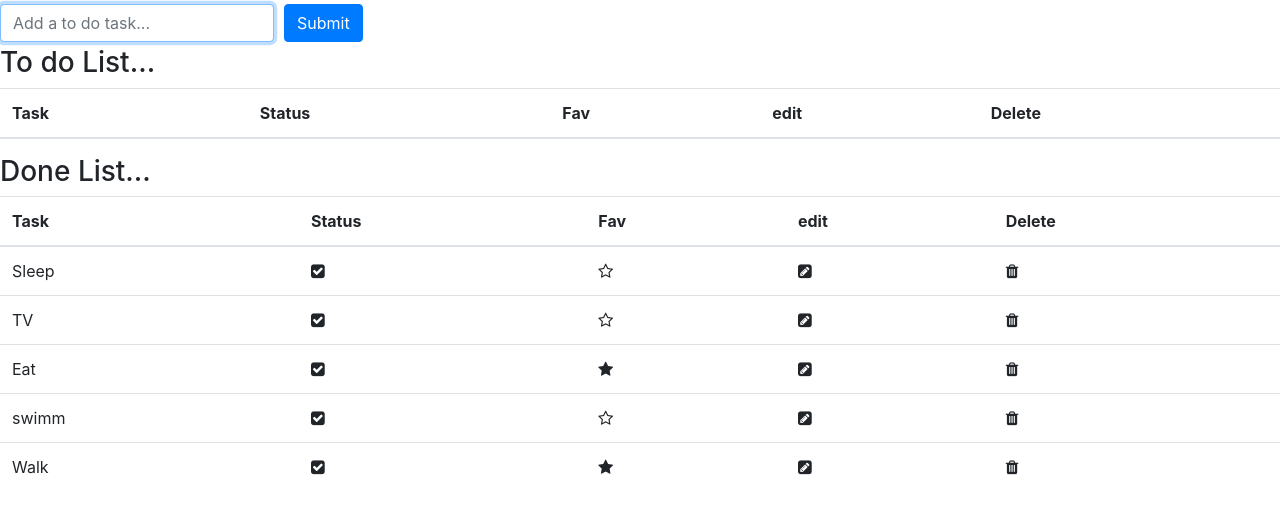
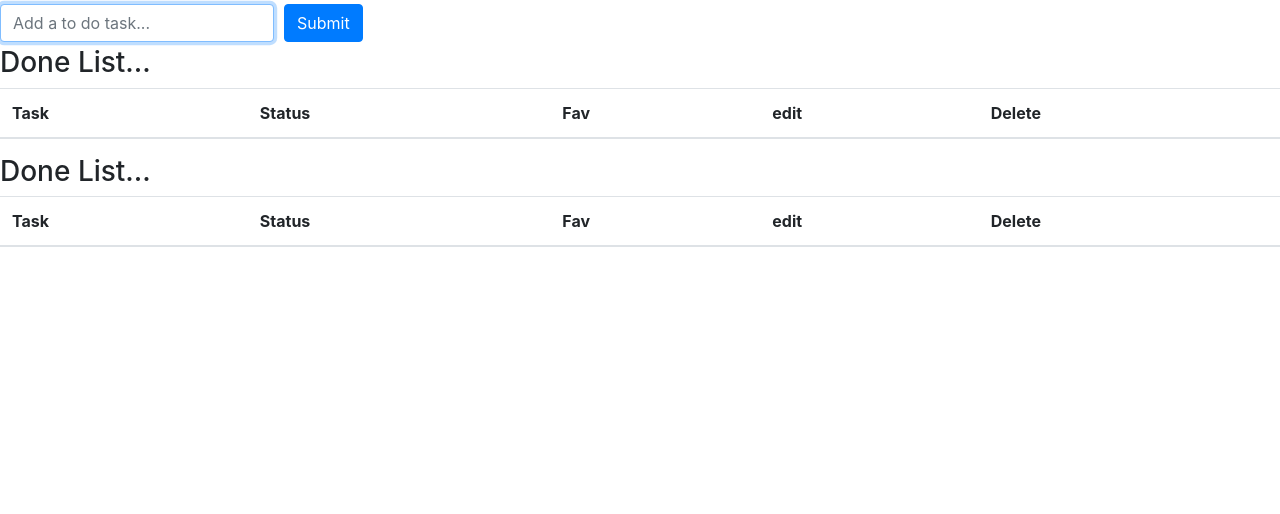
Before and after one commit to edumarg/react-planner-app, a React (Create React App) app: page / in a window 1280 px wide. Shown: the top 514 px of the page. Built offline with nearby package versions, Linux system fonts and the light colour scheme.

Commit message:
reformated code to have only one list component that will render both list

```diff
--- a/src/App.js
+++ b/src/App.js
@@ -1,48 +1,11 @@
 import React, { Component } from "react";
 import "./App.css";
 import AddBar from "./components/addBar";
-import ToDoList from "./components/toDoList";
-import DoneList from "./components/DoneList";
-
-const now = Date.now();
-const now1 = now + 100000;
-const now2 = now1 - 200000;
-const now3 = now1 + 300000;
+import List from "./components/list";
 
 const mockTodoList = [];
+const mockDoneList = [];
 
-const mockDoneList = [
-  {
-    task: "TV",
-    done: true,
-    createdAt: new Date(now),
-    favorite: false,
-  },
-  {
-    task: "Eat",
-    done: true,
-    createdAt: new Date(now),
-    favorite: true,
-  },
-  {
-    task: "swimm",
-    done: true,
-    createdAt: new Date(now1),
-    favorite: false,
-  },
-  {
-    task: "Walk",
-    done: true,
-    createdAt: new Date(now1),
-    favorite: true,
-  },
-  {
-    task: "Sleep",
-    done: true,
-    createdAt: new Date(now2),
-    favorite: false,
-  },
-];
 class App extends Component {
   constructor(props) {
     super(props);
@@ -89,17 +52,33 @@ class App extends Component {
         todoList: newTodoList,
       });
     } else if (task.done) {
-      let newTodoList = [...this.state.doneList];
-      const index = newTodoList.indexOf(task);
-      newTodoList.splice(index, 1);
+      let newDoneList = [...this.state.doneList];
+      const index = newDoneList.indexOf(task);
+      newDoneList.splice(index, 1);
       this.setState({
-        doneList: newTodoList,
+        doneList: newDoneList,
       });
     }
   }
 
   handleFavorite(task) {
     console.log("favorite", task);
+    if (!task.done) {
+      debugger;
+      let newList = [...this.state.todoList];
+      const index = newList.indexOf(task);
+      newList[index] = { ...newList[index] };
+      newList[index].favorite = !newList[index].favorite;
+      let favList = newList
+        .filter((task) => task.favorite)
+        .sort((a, b) => a.createdAt - b.createdAt);
+      let notFavList = newList
+        .filter((task) => !task.favorite)
+        .sort((a, b) => a.createdAt - b.createdAt);
+      const sortedList = [...favList, ...notFavList];
+      this.setState({ todoList: sortedList });
+    } else if (task.done) {
+      debugger;
       let newList = [...this.state.doneList];
       const index = newList.indexOf(task);
       newList[index] = { ...newList[index] };
@@ -114,23 +93,24 @@ class App extends Component {
       console.log("new", newList);
       this.setState({ doneList: newList });
     }
+  }
 
   render() {
     return (
       <React.Fragment>
         <AddBar onNewTask={(newTask) => this.handleNewTask(newTask)}> </AddBar>{" "}
-        <ToDoList
-          todoList={this.state.todoList}
-          onDone={(task) => this.handleMove(task)}
+        <List
+          list={this.state.todoList}
+          onMove={(task) => this.handleMove(task)}
           onDelete={(task) => this.handleDelete(task)}
           onFavorite={(task) => this.handleFavorite(task)}
-        ></ToDoList>{" "}
-        <DoneList
-          doneList={this.state.doneList}
-          onTodo={(task) => this.handleMove(task)}
+        ></List>{" "}
+        <List
+          list={this.state.doneList}
+          onMove={(task) => this.handleMove(task)}
           onDelete={(task) => this.handleDelete(task)}
           onFavorite={(task) => this.handleFavorite(task)}
-        ></DoneList>{" "}
+        ></List>{" "}
       </React.Fragment>
     );
   }
--- a/src/components/DoneList.jsx
+++ /dev/null
@@ -1,55 +0,0 @@
-import React from "react";
-import MyButton from "./common/buttons";
-
-const DoneList = (props) => {
-  const sortedData = props.doneList.sort((a, b) => a.createdAt - b.createdAt);
-  return (
-    <React.Fragment>
-      <h3>Done List...</h3>
-      <table className="table table-hover">
-        <thead>
-          <tr>
-            <th>Task</th>
-            <th>Status</th>
-            <th>Fav</th>
-            <th>edit</th>
-            <th>Delete</th>
-          </tr>
-        </thead>
-        <tbody>
-          {sortedData.map((done) => (
-            <tr key={done.task}>
-              <td>{done.task}</td>
-              <td>
-                <MyButton
-                  classes={"fa fa-check-square"}
-                  type={done.done}
-                  onClick={() => props.onTodo(done)}
-                ></MyButton>
-              </td>
-              <td>
-                <MyButton
-                  classes={"fa fa-star"}
-                  type={done.favorite}
-                  onClick={() => props.onFavorite(done)}
-                ></MyButton>
-              </td>
-              <td>
-                <i className="fa fa-pencil-square"></i>
-              </td>
-              <td>
-                <i
-                  className="fa fa-trash"
-                  style={{ cursor: "pointer" }}
-                  onClick={() => props.onDelete(done)}
-                ></i>
-              </td>
-            </tr>
-          ))}
-        </tbody>
-      </table>
-    </React.Fragment>
-  );
-};
-
-export default DoneList;
--- a/src/components/addBar.jsx
+++ b/src/components/addBar.jsx
@@ -14,7 +14,10 @@ class AddBar extends Component {
     event.preventDefault();
     console.log("sumited");
     this.props.onNewTask(this.state);
-    event.target.value = "";
+    this.setState({
+      task: "",
+    });
+    event.target.reset();
   }
 
   handleOnchange(event) {
--- a/src/components/toDoList.jsx
+++ b/src/components/list.jsx
@@ -1,11 +1,11 @@
 import React from "react";
 import MyButton from "./common/buttons";
 
-const ToDoList = (props) => {
-  const sortedData = props.todoList.sort((a, b) => a.createdAt - b.createdAt);
+const List = (props) => {
+  const sortedData = props.list.sort((a, b) => a.createdAt - b.createdAt);
   return (
     <React.Fragment>
-      <h3>To do List...</h3>
+      <h3>Done List...</h3>
       <table className="table table-hover">
         <thead>
           <tr>
@@ -17,34 +17,31 @@ const ToDoList = (props) => {
           </tr>
         </thead>
         <tbody>
-          {sortedData.map((todo) => (
-            <tr key={todo.task}>
-              <td>{todo.task}</td>
+          {sortedData.map((done) => (
+            <tr key={done.createdAt}>
+              <td>{done.task}</td>
               <td>
                 <MyButton
                   classes={"fa fa-check-square"}
-                  type={todo.done}
-                  onClick={() => props.onDone(todo)}
+                  type={done.done}
+                  onClick={() => props.onMove(done)}
                 ></MyButton>
               </td>
               <td>
                 <MyButton
                   classes={"fa fa-star"}
-                  type={todo.favorite}
-                  onClick={() => props.onFavorite(todo)}
+                  type={done.favorite}
+                  onClick={() => props.onFavorite(done)}
                 ></MyButton>
               </td>
               <td>
-                <i
-                  className="fa fa-pencil-square"
-                  style={{ cursor: "pointer" }}
-                ></i>
+                <i className="fa fa-pencil-square"></i>
               </td>
               <td>
                 <i
                   className="fa fa-trash"
                   style={{ cursor: "pointer" }}
-                  onClick={() => props.onDelete(todo)}
+                  onClick={() => props.onDelete(done)}
                 ></i>
               </td>
             </tr>
@@ -55,4 +52,4 @@ const ToDoList = (props) => {
   );
 };
 
-export default ToDoList;
+export default List;
```
Lines whose indentation alone changed are shown as unchanged.
